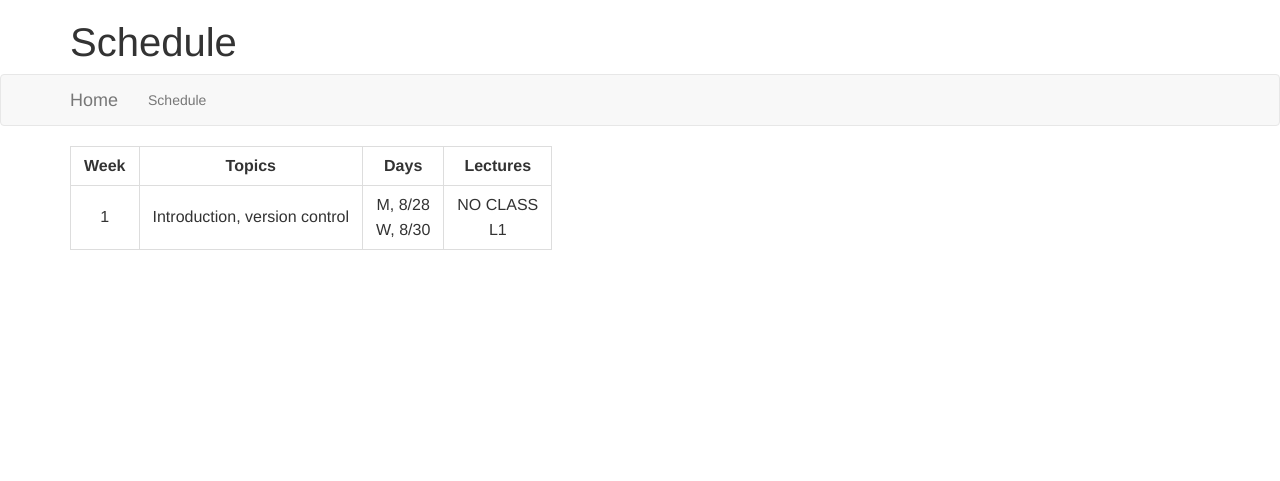
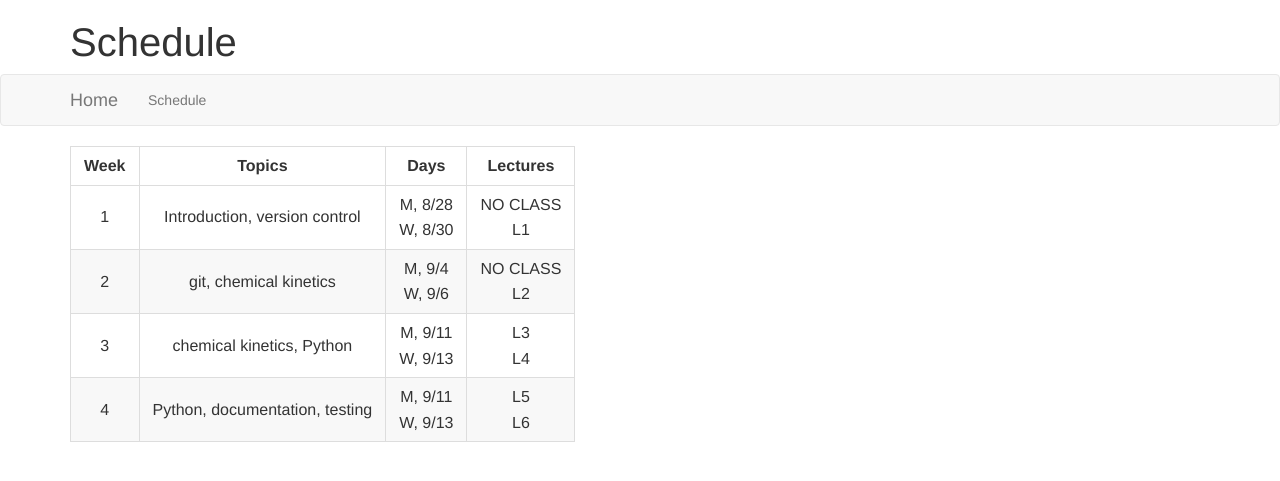
Before and after one commit to xuwd11/cs207_Weidong_Xu, a Jekyll site: the page built from schedule.md, in a window 1280 px wide. Shown: the top 481 px of the page. Built offline with Jekyll 4.4.1, drawn with Linux system fonts in a browser that asks for light colours; nearby versions of some CDN libraries.

Commit message:
Filling in more weeks.
Getting a sense of how the formatting looks and feels.

```diff
--- a/schedule.md
+++ b/schedule.md
@@ -3,6 +3,9 @@ title: Schedule
 layout: default
 ---
 
-| Week  | Topics                        | Days     | Lectures |
-| :---: | :---:                         | :---:    | :---:    |
-| 1     | Introduction, version control | M, 8/28 <br> W, 8/30 | NO CLASS <br> L1 |
+| Week  | Topics                         | Days                    | Lectures |
+| :---: | :---:                          | :---:                   | :---:    |
+| 1     | Introduction, version control  | M, 8/28  <br> W, 8/30   | NO CLASS <br> L1 |
+| 2     | git, chemical kinetics         | M, 9/4   <br> W, 9/6    | NO CLASS <br> L2 |
+| 3     | chemical kinetics, Python      | M, 9/11  <br> W, 9/13   | L3 <br> L4 |
+| 4     | Python, documentation, testing | M, 9/11  <br> W, 9/13   | L5 <br> L6 |
```
